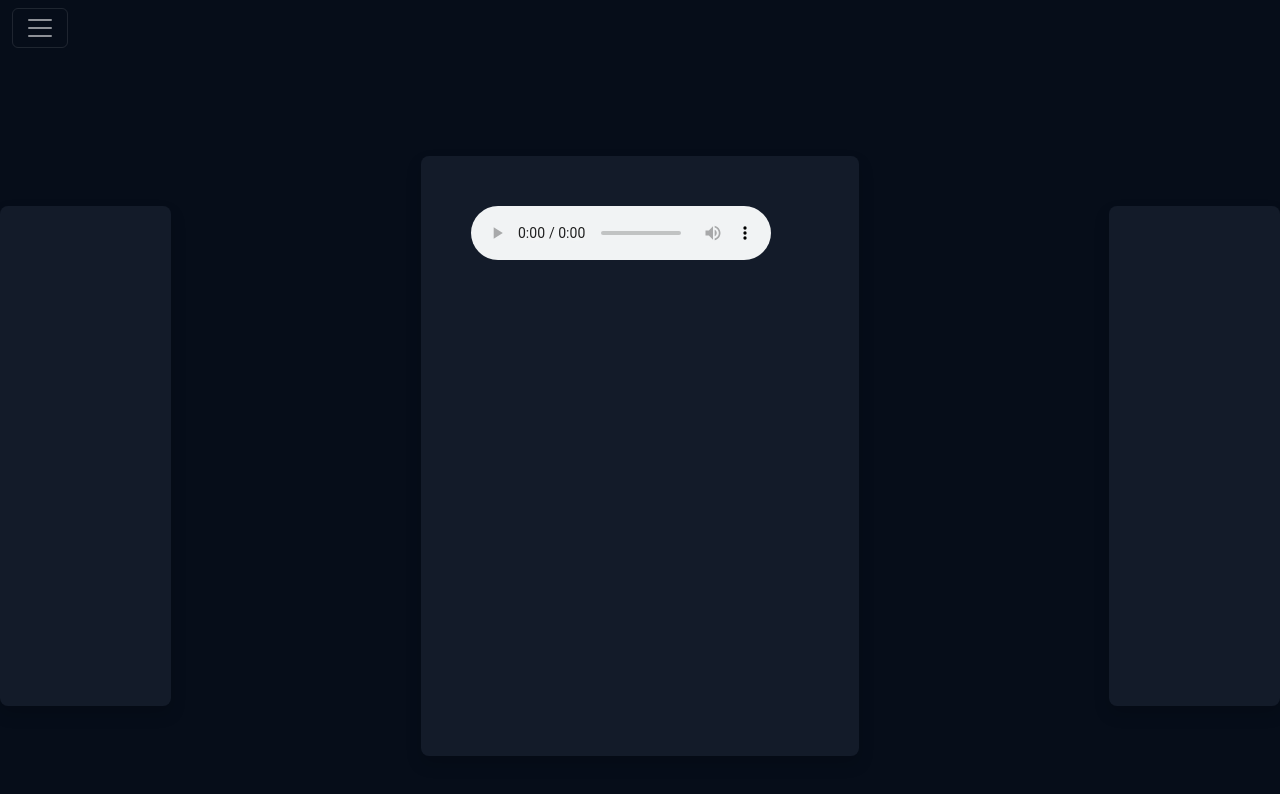
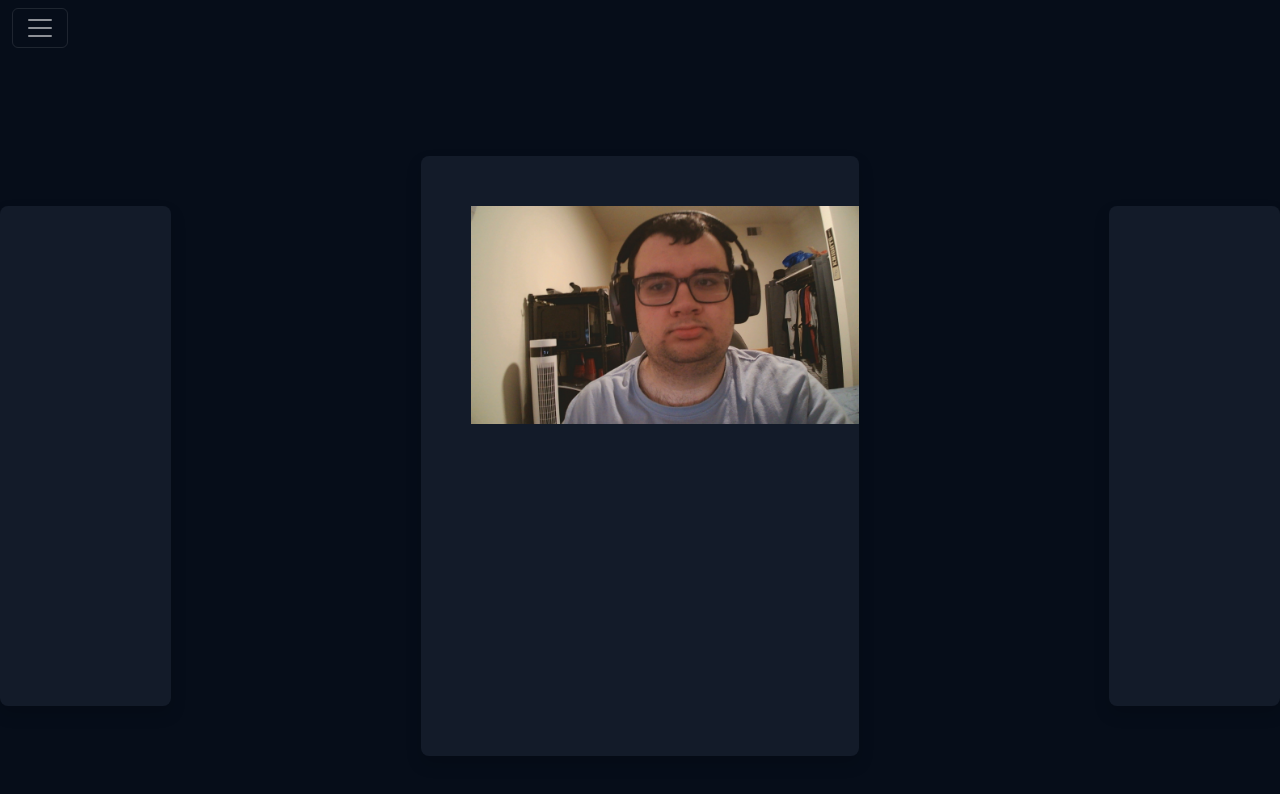
Before and after one commit to cala28124-sketch/portfolio-project, a React (Vite) app: page / in a window 1280 px wide. Shown: the top 794 px of the page. Built offline with nearby package versions, Linux system fonts and the light colour scheme.

Commit message:
renewed test video, added functionally with video/image and navbar

```diff
--- a/src/components/Navbar.tsx
+++ b/src/components/Navbar.tsx
@@ -1,9 +1,11 @@
 import React from "react";
+import { useState } from "react";
 interface Props {
   menuclick: () => void;
 }
 
 const Navbar = ({ menuclick }: Props) => {
+  const [navtoggle, setnav] = useState(false);
   return (
     <>
       <div
@@ -94,12 +96,17 @@ const Navbar = ({ menuclick }: Props) => {
           <button
             className="navbar-toggler"
             type="button"
-            data-bs-toggle="collapse"
+            data-bs-toggle={navtoggle ? "collapse" : ""}
             data-bs-target="#navbarToggleExternalContent"
             aria-controls="navbarToggleExternalContent"
             aria-expanded="false"
             aria-label="Toggle navigation"
-            onClick={menuclick}
+            onClick={() => {
+              menuclick();
+              setTimeout(() => {
+                setnav(true);
+              }, 6000);
+            }}
           >
             <span className="navbar-toggler-icon"></span>
           </button>
--- a/src/components/box.tsx
+++ b/src/components/box.tsx
@@ -19,13 +19,14 @@ const Box = ({ Videoshow, Menushow }: Props) => {
         <div className="color_box rounded-3 w-50 h-75 shadow ">
           <div className="box-text">
             {Videoshow && (
-              <video className="box-image" src="/hand1.mp4" autoPlay muted />
+              <video className="box-image" src="/mevideo.mp4" autoPlay />
             )}
             {Menushow && (
-              <audio controls preload="auto" autoPlay>
-                <source src="/alicia.mp3" type="audio/mp3" />
-                Your browser does not support the audio element.
-              </audio>
+              <img
+                className="box-full"
+                src="/mevideoimage.jpg"
+                alt="its me!"
+              ></img>
             )}
           </div>
         </div>
```
Also changed, not shown: public/mevideoimage.jpg (added), 1 other file (tests, documents, lock files or other folders).
